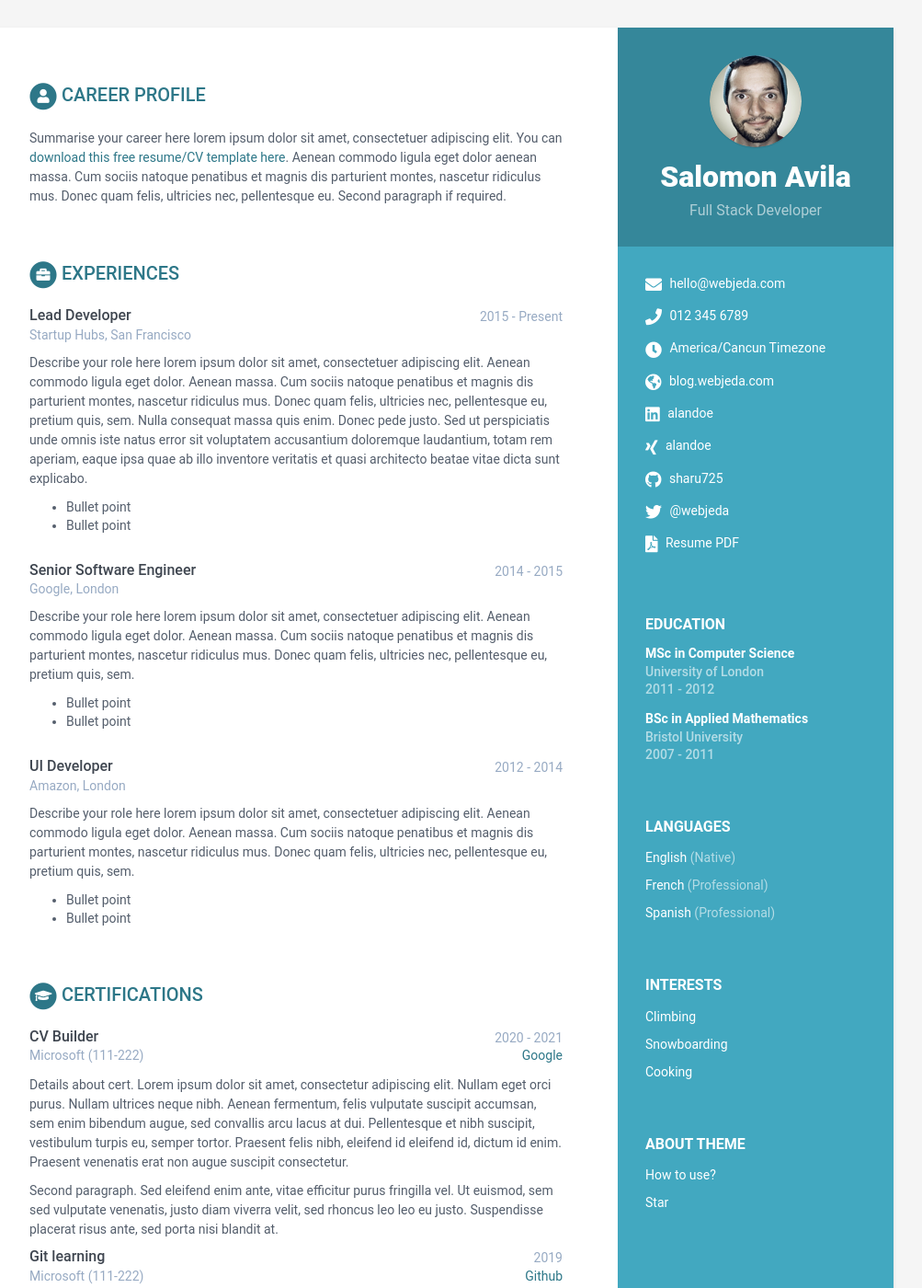
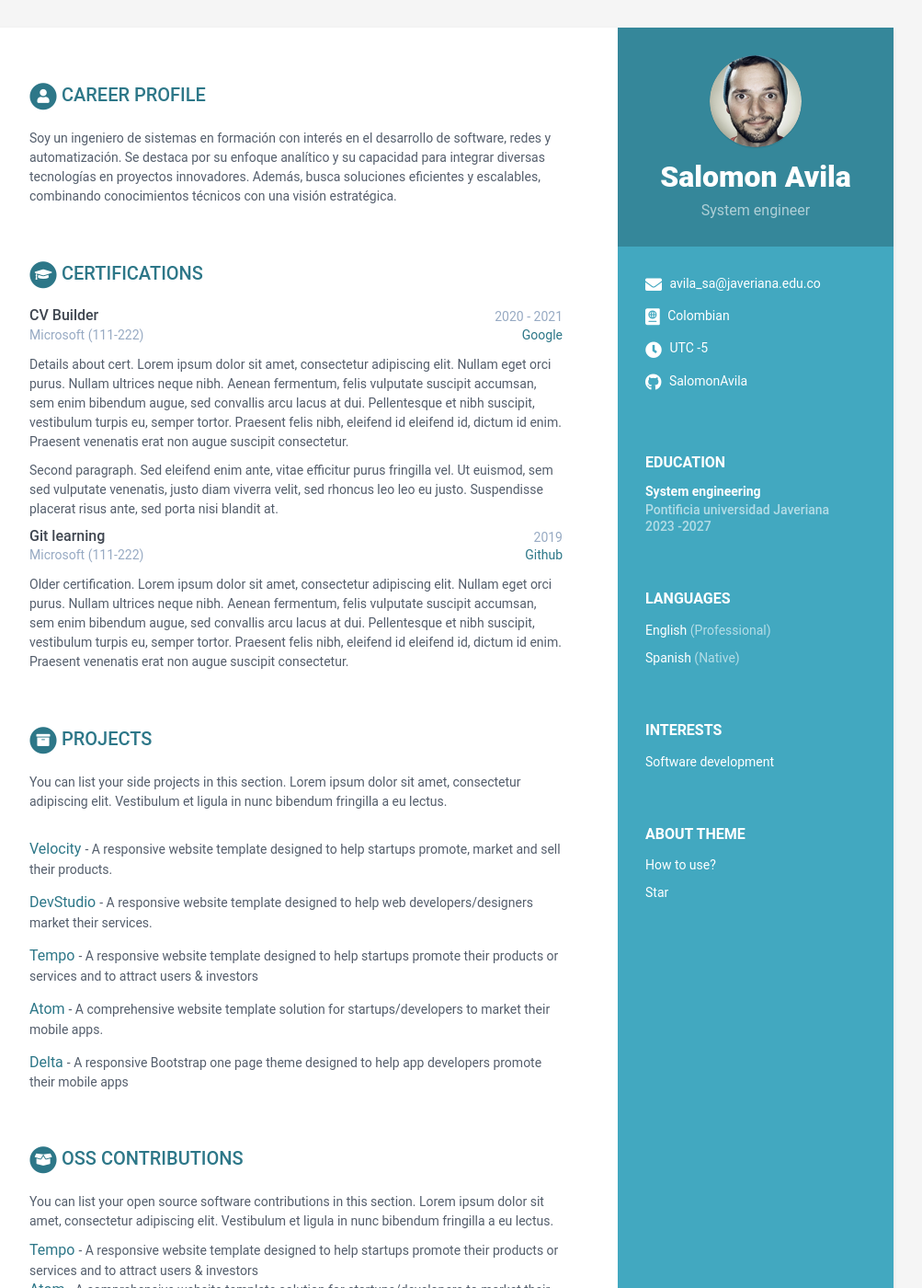
Before and after one commit to puj-isw-workspace/Cubo-HV, a Jekyll site: the page built from index.html, in a window 1280 px wide and 1400 px high. Shown: the whole window at 92% size, without its empty margins (168-1171 px from the left). Built offline with Jekyll 4.4.1, drawn with Linux system fonts in a browser that asks for light colours.

Commit message:
Avances en el contenido de la pagina

```diff
--- a/_data/data.yml
+++ b/_data/data.yml
@@ -9,124 +9,49 @@ sidebar:
 
     # Profile information
     name: Salomon Avila
-    tagline: Full Stack Developer
+    tagline: System engineer
     avatar: profile.png  #place a 100x100 picture inside /assets/images/ folder and provide the name of the file below
 
     # Sidebar links
-    email: hello@webjeda.com
-    phone: 012 345 6789
-    timezone: America/Cancun Timezone
-    citizenship:
-    website: blog.webjeda.com #do not add http://
-    linkedin: alandoe
-    xing: alandoe
-    github: sharu725
-    telegram: # add your nickname without '@' sign
-    gitlab:
-    bitbucket:
-    twitter: '@webjeda'
-    stack-overflow: # Number/Username, e.g. 123456/alandoe
-    codewars:
-    goodreads: # Number-Username, e.g. 123456-alandoe
-    pdf: http://www.africau.edu/images/default/sample.pdf
+    email: avila_sa@javeriana.edu.co
+    timezone: UTC -5
+    citizenship: Colombian
+    github: SalomonAvila
 
     languages:
       title: Languages
       info:
         - idiom: English
-          level: Native
-
-        - idiom: French
           level: Professional
 
         - idiom: Spanish
-          level: Professional
+          level: Native
 
     interests:
       title: Interests
       info:
-        - item: Climbing
-          link:
-
-        - item: Snowboarding
-          link:
-
-        - item: Cooking
+        - item: Software development
           link:
 
 career-profile:
     title: Career Profile
     summary: |
-      Summarise your career here lorem ipsum dolor sit amet, consectetuer
-      adipiscing elit. You can [download this free resume/CV template here]().
-      Aenean commodo ligula eget dolor aenean massa. Cum sociis natoque
-      penatibus et magnis dis parturient montes, nascetur ridiculus mus.
-      Donec quam felis, ultricies nec, pellentesque eu.
-      Second paragraph if required.
+      Soy un ingeniero de sistemas en formación con interés en el desarrollo de software,
+      redes y automatización. Se destaca por su enfoque analítico y su capacidad para
+      integrar diversas tecnologías en proyectos innovadores. Además, busca soluciones
+      eficientes y escalables, combinando conocimientos técnicos con una visión estratégica.
 education:
     title: Education
     info:
-      - degree: MSc in Computer Science
-        university: University of London
-        time: 2011 - 2012
+      - degree: System engineering
+        university: Pontificia universidad Javeriana
+        time: 2023 -2027
         details: |
           Describe your study here lorem ipsum dolor sit amet, consectetuer
           adipiscing elit. Aenean commodo ligula eget dolor. Aenean massa. Cum
           sociis natoque penatibus et magnis dis parturient montes, nascetur
           ridiculus mus. Donec quam felis, ultricies nec, pellentesque eu,
           pretium quis, sem.
-            - Bullet point
-            - Bullet point
-      - degree: BSc in Applied Mathematics
-        university: Bristol University
-        time: 2007 - 2011
-        details: |
-          Describe your study here lorem ipsum dolor sit amet, consectetuer
-          adipiscing elit. Aenean commodo ligula eget dolor. Aenean massa. Cum
-          sociis natoque penatibus et magnis dis parturient montes, nascetur
-          ridiculus mus. Donec quam felis, ultricies nec, pellentesque eu,
-          pretium quis, sem.
-            - Bullet point
-            - Bullet point
-
-experiences:
-    title: Experiences
-    info:
-      - role: Lead Developer
-        time: 2015 - Present
-        company: Startup Hubs, San Francisco
-        details: |
-          Describe your role here lorem ipsum dolor sit amet, consectetuer
-          adipiscing elit. Aenean commodo ligula eget dolor. Aenean massa.
-          Cum sociis natoque penatibus et magnis dis parturient montes,
-          nascetur ridiculus mus. Donec quam felis, ultricies nec,
-          pellentesque eu, pretium quis, sem. Nulla consequat massa quis
-          enim. Donec pede justo. Sed ut perspiciatis unde omnis iste natus
-          error sit voluptatem accusantium doloremque laudantium, totam rem
-          aperiam, eaque ipsa quae ab illo inventore veritatis et quasi
-          architecto beatae vitae dicta sunt explicabo.
-            - Bullet point
-            - Bullet point
-      - role: Senior Software Engineer
-        time: 2014 - 2015
-        company: Google, London
-        details: |
-          Describe your role here lorem ipsum dolor sit amet, consectetuer
-          adipiscing elit. Aenean commodo ligula eget dolor. Aenean massa.
-          Cum sociis natoque penatibus et magnis dis parturient montes,
-          nascetur ridiculus mus. Donec quam felis, ultricies nec,
-          pellentesque eu, pretium quis, sem.
-            - Bullet point
-            - Bullet point
-      - role: UI Developer
-        time: 2012 - 2014
-        company: Amazon, London
-        details: |
-          Describe your role here lorem ipsum dolor sit amet, consectetuer
-          adipiscing elit. Aenean commodo ligula eget dolor. Aenean massa.
-          Cum sociis natoque penatibus et magnis dis parturient montes,
-          nascetur ridiculus mus. Donec quam felis, ultricies nec,
-          pellentesque eu, pretium quis, sem.
             - Bullet point
             - Bullet point
 
```
